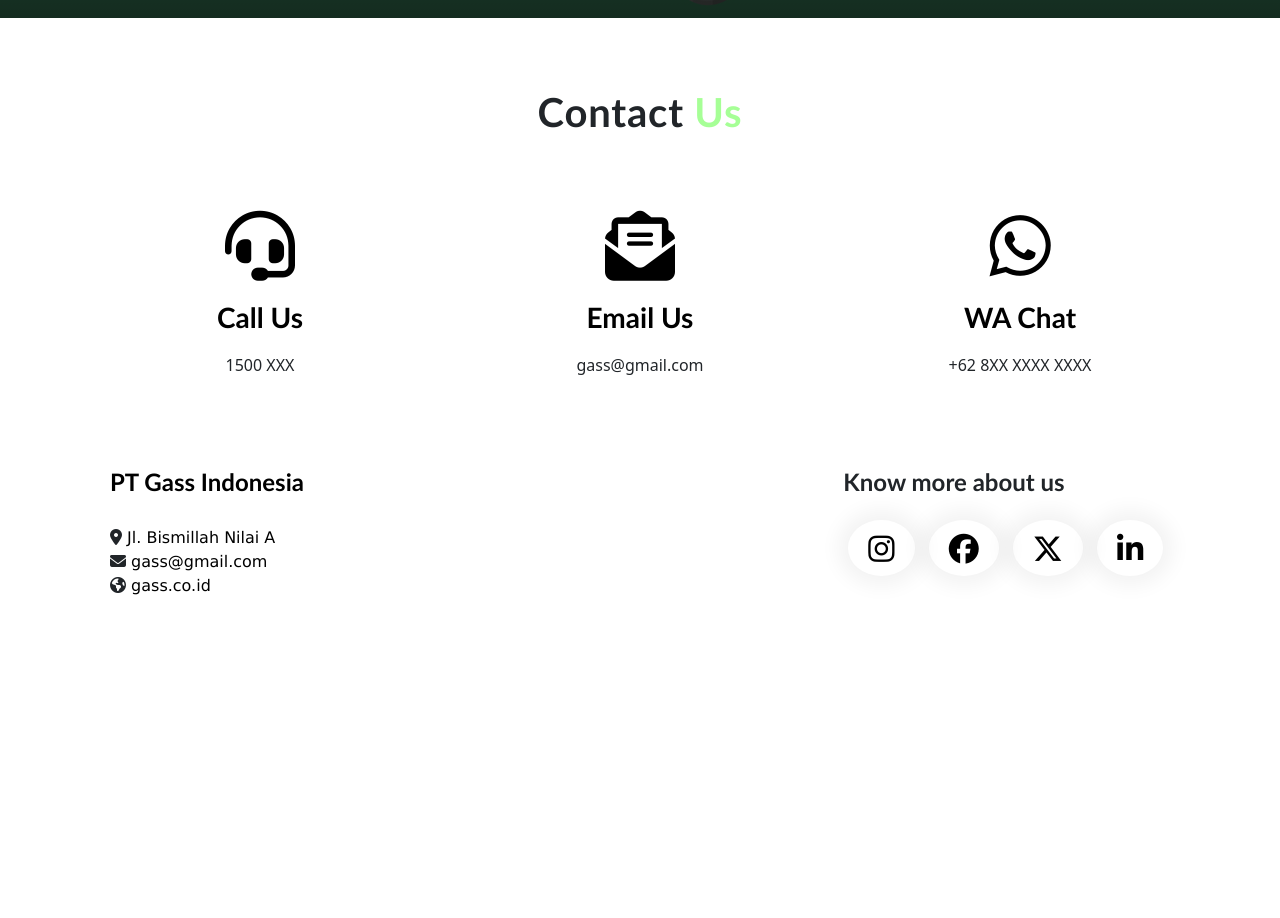
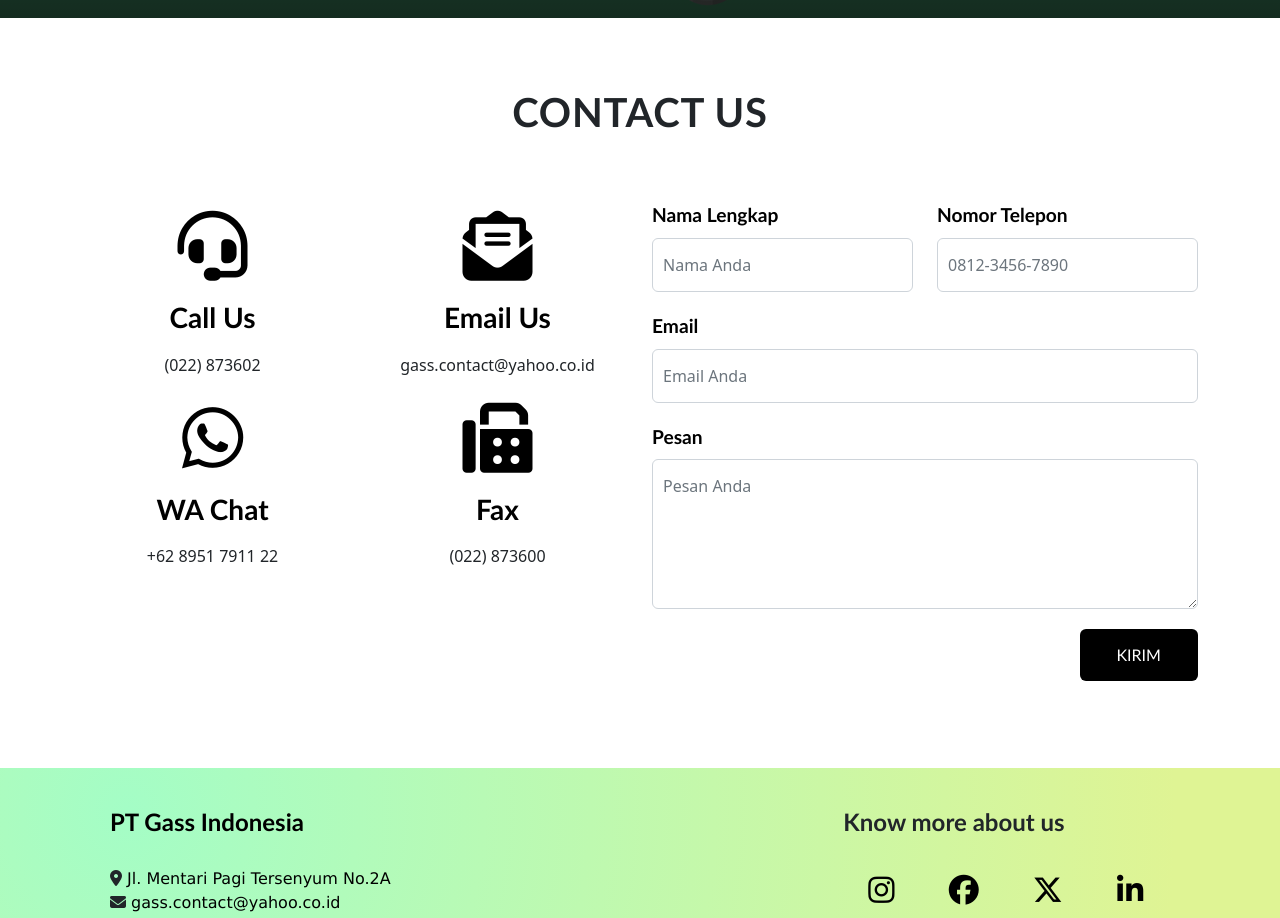
Before and after one commit to SyifaShintawati/GassProject, a plain HTML site: page index.html in a window 1280 px wide. Shown: the part 3592-4510 px from the top of the page. Before the commit the page ends 4262 px from the top, so only its background shows below. Drawn offline with nearby package versions, Linux system fonts and the light colour scheme; files whose address does not match are found by name.

Commit message:
revisi Section Contact Us

```diff
--- a/assets/css/style.css
+++ b/assets/css/style.css
@@ -271,7 +271,7 @@ table{
 }
 
 /* Contact Us (info) */
-#contact .info h2{
+#contact .info .getIn {
     font-family: 'Gill Sans', 'Gill Sans MT', Calibri, 'Trebuchet MS', sans-serif;
     padding: 30px 20px;
     margin-top: 40px;
@@ -332,9 +332,56 @@ table{
     font-family: Verdana, Geneva, Tahoma, sans-serif;
 }
 
+
+/*---------------------------------------
+  CUSTOM FORM
+-----------------------------------------*/
+.custom-form .form-control {
+    margin-bottom: 20px;
+    padding: 14px 10px;
+    transition: all 0.3s;
+}
+
+.custom-form button[type="submit"] {
+    background: #000000;
+    border: 0;
+    color: #FFFFFF;
+    text-transform: uppercase;
+    font-family: 'Gill Sans', 'Gill Sans MT', Calibri, 'Trebuchet MS', sans-serif;
+}
+
+.custom-form button[type="submit"]:hover {
+    background: #55c042;
+}
+
+.custom-form .form-label {
+    color: #000000;
+    font-size: 1.2rem;
+    font-weight: 600;
+    text-align: left;
+    font-family: 'Gill Sans', 'Gill Sans MT', Calibri, 'Trebuchet MS', sans-serif;
+
+}
+
+
+
+
+/* Akhir style Contact Us */
+
+
+
+
+/* Footer */
+footer{
+    /* background-color: #A6FF96!important; */
+    background: radial-gradient(circle at 10% 20%, rgb(164, 253, 198) 0%, rgb(223, 244, 148) 90%);
+}
+
+
 .social .sosmed{
     font-family: 'Gill Sans', 'Gill Sans MT', Calibri, 'Trebuchet MS', sans-serif;
     padding: 40px 20px;
+
 }
 
 .social .sosmed li{
@@ -348,9 +395,10 @@ table{
     text-align: center;
     text-decoration: none;
     color: black;
-    /* background-color: #a6ff96; */
-    box-shadow: 0 0 20px 10px rgba(0,0,0,0.05);
+    /* background-color: white; */
+    /* box-shadow: 0 0 20px 10px rgba(0,0,0,0.05); */
     border-radius: 100%;
+    z-index: 3;
 }
 
 /* Hover Sosmed */
@@ -390,7 +438,3 @@ table{
 .social-icon:hover li:not(:hover) {
     opacity: 0.5;
 }
-
-
-
-/* Akhir style Contact Us */
--- a/index.html
+++ b/index.html
@@ -167,7 +167,7 @@
   <!-- blog -->
   <section id="blog">
     <div class="container my-5">
-      <h1 class="text-center my-5 mb-lg-5 mb-4">News &amp; Blog</h1>
+      <h1 class="text-center my-5 mb-lg-5 mb-4">NEWS &amp; BLOG</h1>
 
       <!-- 3 Card Bagian  atas -->
       <div class="row row-cols-1 row-cols-md-3 g-4">
@@ -300,41 +300,87 @@
 
     <!-- info -->
     <div class="container info">
-      <h2 class="getIn">Contact <span>Us</span></h2>
-      <div class="text-center contact-info">
-        <div class="row justify-content-md-center mail">
-          <div class="col col-lg-4">
+      <h2 class="getIn">CONTACT US</h2>
+      <div class="contact-info">
+        <div class="row">
+          <div class="col">
+            <div class="text-center row justify-content-md-center mail">
+              <div class="col col-lg-6">
                 <a href="mailto:gass@gmail.com"><i class="fa-solid fa-headset"></i></a>
                 <h3><a href="tel:+62 812 XXXX XXXX" target="_blank" class="custom-link">Call Us</a></h3>
-            <p>1500 XXX</p>
+                <p>(022) 873602</p>
               </div>
 
-          <div class="col-md-4 col-lg-4">
+              <div class="col-md-4 col-lg-6">
                 <a href="mailto:gass@gmail.com"><i class="fa-solid fa-envelope-open-text"></i></a>
                 <h3><a href="mailto:gass@gmail.com" target="_blank" class="custom-link">Email Us</a></h3>
-            <p>gass@gmail.com</p>
+                <p>gass.contact@yahoo.co.id</p>
               </div>
 
-          <div class="col col-lg-4">
+              <div class="col col-lg-6">
                 <a href="#"><i class="fa-brands fa-whatsapp"></i></a>
                 <h3><a href="https://wa.me/628XXXXXXX" class="custom-link">WA Chat</a></h3>
-            <p>+62 8XX XXXX XXXX</p>
+                <p>+62 8951 7911 22</p>
+              </div>
+
+              <div class="col col-lg-6">
+                <a href="#"><i class="fa-solid fa-fax"></i></i></a>
+                <h3><a href="https://wa.me/628XXXXXXX" class="custom-link">Fax</a></h3>
+                <p>(022) 873600</p>
+              </div>
+              </div>
+          </div>
+          <div class="col">
+              <form class="custom-form contact-form row" action="#" method="post" role="form">
+                <div class="col-lg-6 col-6 form-group">
+                  <label for="contact-name" class="form-label">Nama Lengkap</label>
+
+                  <input type="text" name="contact-name" id="contact-name" class="form-control" placeholder="Nama Anda" required />
+                </div>
+
+                <div class="col-lg-6 col-6">
+                  <label for="contact-phone" class="form-label">Nomor Telepon</label>
+
+                  <input type="telephone" name="contact-phone" id="contact-phone" pattern="[0-9]{4}-[0-9]{4}-[0-9]{4}" class="form-control" placeholder="0812-3456-7890" />
+                </div>
+
+                <div class="col-12">
+                  <label for="contact-email" class="form-label">Email</label>
+
+                  <input type="email" name="contact-email" id="contact-email" pattern="[^ @]*@[^ @]*" class="form-control" placeholder="Email Anda" required="" />
+
+                  <label for="contact-message" class="form-label">Pesan</label>
+
+                  <textarea class="form-control" rows="5" id="contact-message" name="contact-message" placeholder="Pesan Anda"></textarea>
+                </div>
+
+                <div class="col-lg-3 col-12 ms-auto">
+                  <button type="submit" class="form-control">Kirim</button>
+                </div>
+              </form>
+            </div>
+
+          </div>
         </div>
       </div>
   </div>
 
+  </section>
+
+  <footer class="">
+    <div class="container info">
       <!-- social -->
       <div class="row social">
         <div class="col-lg-8 address-contact">
           <h4><a href="index.html" class="custom-link">PT Gass Indonesia</a></h4>
           <li><i class="fa-solid fa-location-dot"></i>
-              <a href="#" class="custom-link"> Jl. Bismillah Nilai A</a>
+            <a href="#" class="custom-link"> Jl. Mentari Pagi Tersenyum No.2A</a>
           </li>
           <li><i class="fa-solid fa-envelope"></i>
-              <a href="#" class="custom-link"> gass@gmail.com</a>
+            <a href="#" class="custom-link"> gass.contact@yahoo.co.id</a>
           </li>
           <li><i class="fa-solid fa-earth-americas"></i>
-              <a href="#" class="custom-link"> gass.co.id</a>
+            <a href="#" class="custom-link"> gass-company.co.id</a>
           </li>
 
         </div>
@@ -349,10 +395,6 @@
         </div>
       </div>
     </div>
-
-  </section>
-
-  <footer>
 
   </footer>
 
```
Lines whose indentation alone changed are shown as unchanged.
